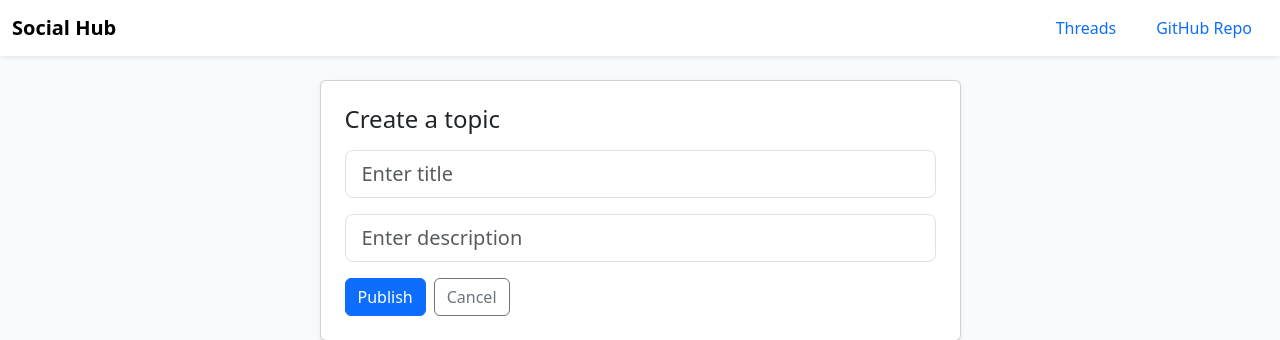
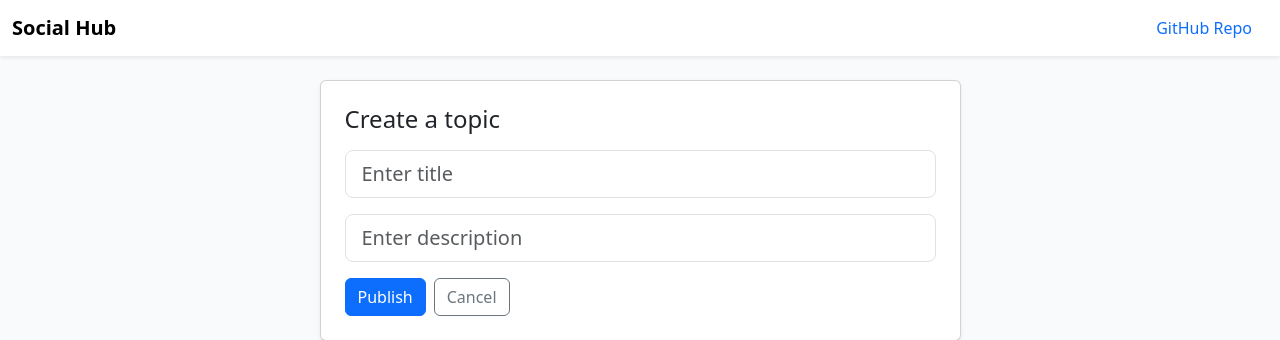
Before and after one commit to HarshaReddyV/ICA, a Django app: page /addtopic in a window 1280 px wide. Shown: the top 340 px of the page. Run offline with Django 5.2, Linux system fonts and the light colour scheme.

Commit message:
removed desktop threads navigation

```diff
--- a/Home/templates/Home/base.html
+++ b/Home/templates/Home/base.html
@@ -40,10 +40,6 @@
         <ul class="nav d-none d-lg-flex align-items-center gap-2">
 
 
-
-            <li class="nav-item">
-                <a class="nav-link" href="#">Threads</a>
-            </li>
 
             <li class="nav-item">
                 <a class="nav-link" href="https://github.com/HarshaReddyV/ICA" target="_blank">
```
